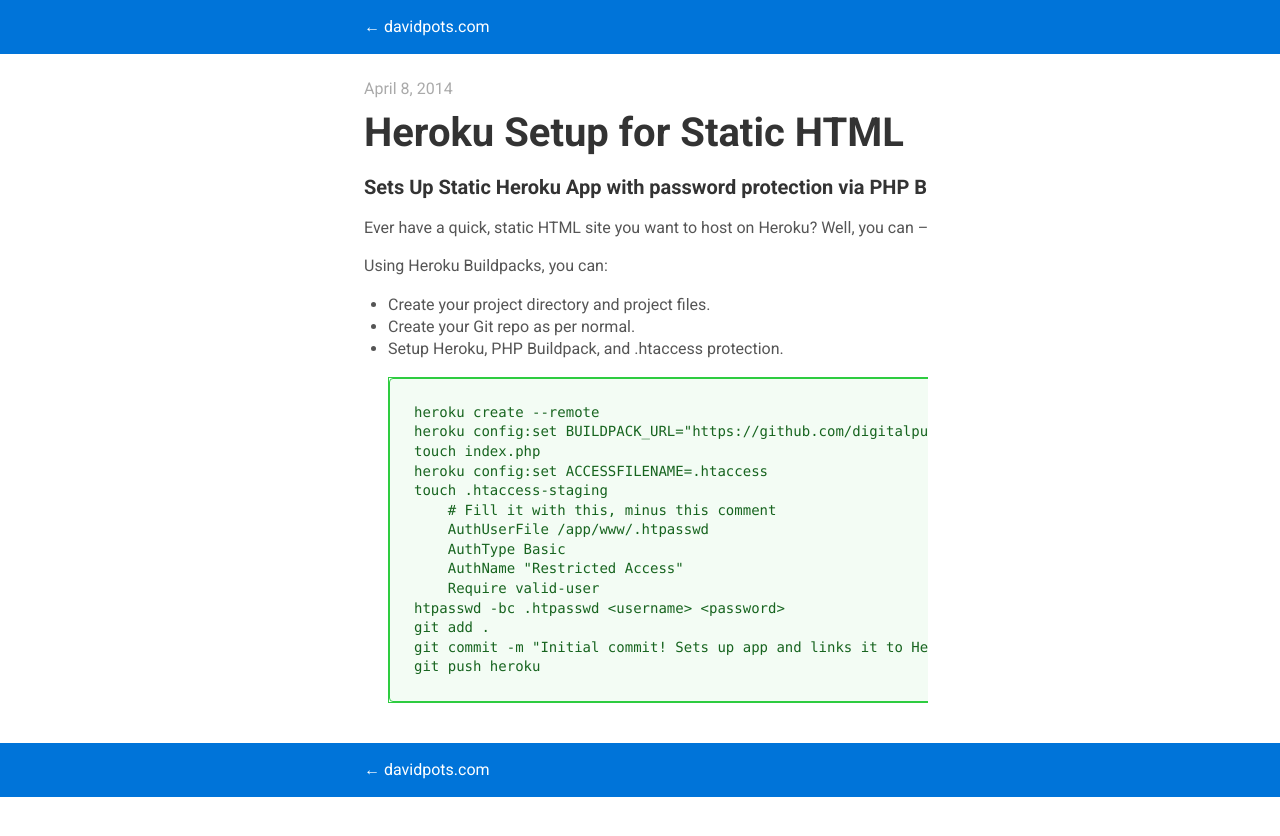
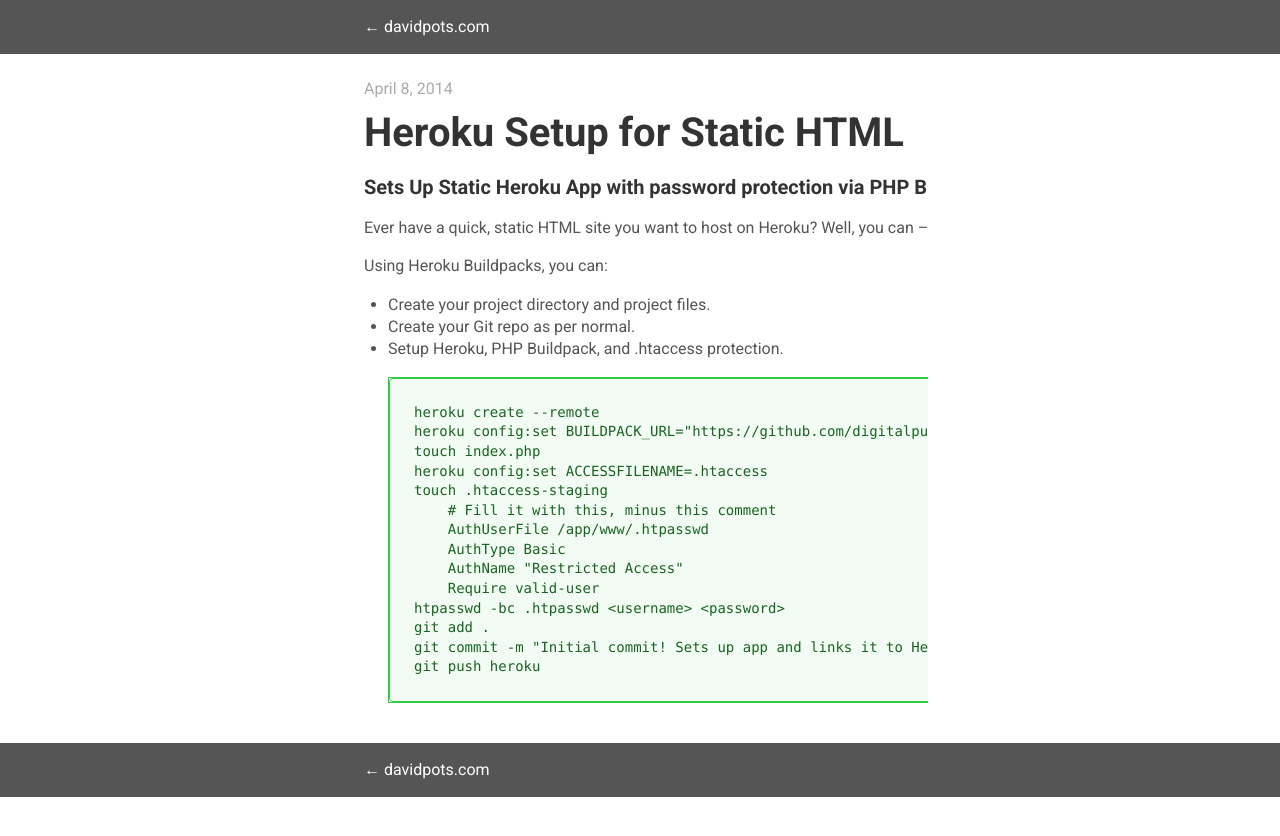
Before and after one commit to davidpots/davidpots.github.io, a Jekyll site: the page built from _posts/2014-04-08-heroku-setup-for-static-html.md, in a window 1280 px wide. Shown: the top 836 px of the page. Built offline with Jekyll 4.4.1, drawn with Linux system fonts in a browser that asks for light colours; nearby versions of some CDN libraries.

Commit message:
Blog header/footer bg tweak

```diff
--- a/_layouts/post.html
+++ b/_layouts/post.html
@@ -2,7 +2,7 @@
 layout: default
 ---
 
-<div class="bg-color-primary mbl">
+<div class="bg-gray mbl">
   <div class="container">
     <div class="row">
       <div class="col">
@@ -29,7 +29,7 @@
   </div>
 </div>
 
-<div class="bg-color-primary mtl">
+<div class="bg-gray mtl">
   <div class="container">
     <div class="row">
       <div class="col">
```
Also changed, not shown: _projects/fireflygrove.md (+1 -1 lines).
